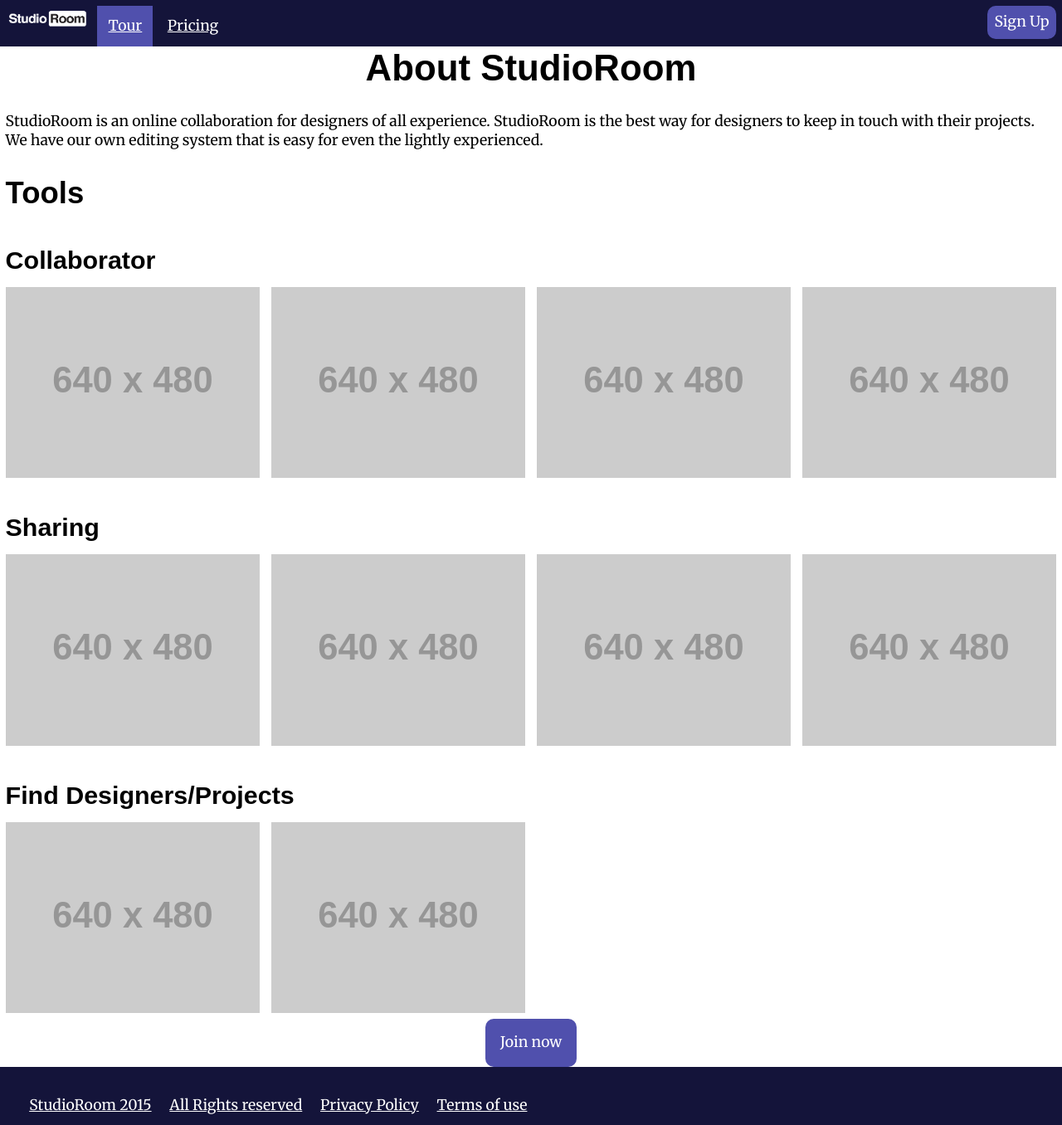
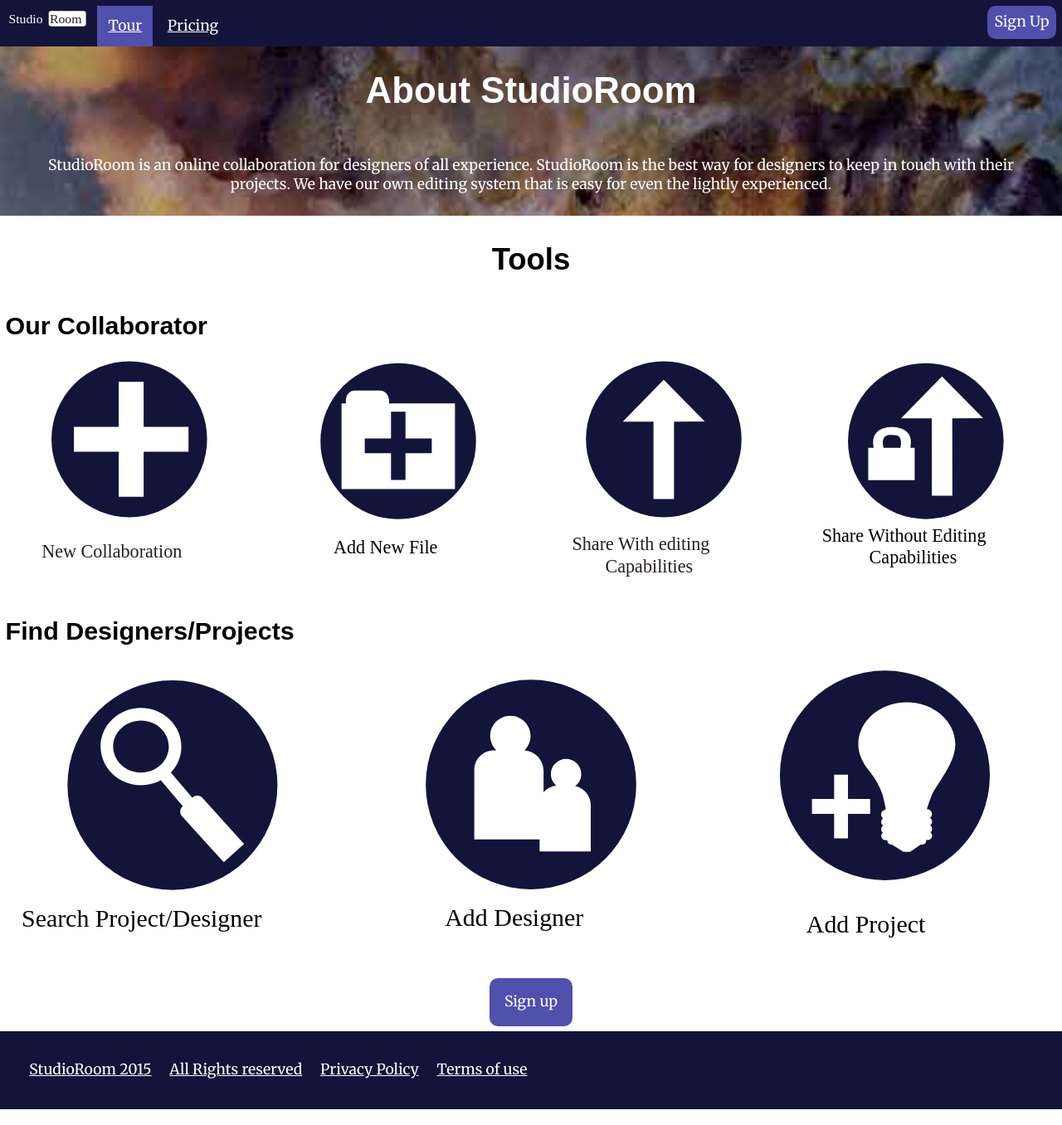
Before and after one commit to Mjams/dsn1675-saas-website, a plain HTML site: page tour.html in a window 1280 px wide. Shown: the whole page at 83% size. Drawn offline with Linux system fonts and the light colour scheme; placeholder pictures from the web are drawn by us.

Commit message:
fixed all html, added proper images to the tour page

```diff
--- a/tour.html
+++ b/tour.html
@@ -23,64 +23,55 @@
 <div class="grid">
   <nav id="nav" class="blue-back unit xs-1 s-1 m-1 l-1">
     <ol class="list-group list-group--inline push-0">
-        <li class="island-quarter"><a href="index.html"><img class="logo-size" src="images/logo.png" alt=""></a></li>
+        <li class="island-quarter"><a href="index.html"><img class="logo-size" src="images/logo.svg" alt=""></a></li>
         <li class="island-half current"><a class="white-txt" href="#">Tour</a></li>
         <li class="island-half"><a class="white-txt"href="price.html">Pricing</a></li>
         <li class="island-quarter media__img--reversed"><a class="btn-2" href="signup.html">Sign Up</a></li>
     </ol>
   </nav>
 </div>
-
-<h1 class="text-center">About StudioRoom</h1>
-<p class="gutter-quarter">StudioRoom is an online collaboration for designers of all experience. StudioRoom is the best way for designers to keep in touch with their projects. We have our own editing system that is easy for even the lightly experienced.</p>
 </header>
 
+<div class="back-img white-txt">
+<h1 class=" island text-center push-0">About StudioRoom</h1>
+<p class="island text-center">StudioRoom is an online collaboration for designers of all experience. StudioRoom is the best way for designers to keep in touch with their projects. We have our own editing system that is easy for even the lightly experienced.</p>
+</div>
+
 <main id="main" role="main">
-<h2 class="gutter-quarter push-0">Tools</h2>
-<h3 class="gutter-quarter push-0 pad-top">Collaborator</h3>
+<h2 class="gutter-quarter text-center push-0">Tools</h2>
+<h3 class="gutter-quarter push-0 pad-top">Our Collaborator</h3>
 <div class="grid">
   <div class="unit xs-1 s-1 m-1-2 l-1-4">
-    <img class="img-flex island-quarter" src="http://placehold.it/640x480" alt="">
+    <img class="img-flex island-quarter" src="images/new-col.svg" alt="new collaboration">
   </div>
   <div class="unit xs-1 s-1 m-1-2 l-1-4">
-    <img class="img-flex island-quarter" src="http://placehold.it/640x480" alt="">
+    <img class="img-flex island-quarter" src="images/new-file.svg" alt="upload new file">
   </div>
   <div class="unit xs-1 s-1 m-1-2 l-1-4">
-    <img class="img-flex island-quarter" src="http://placehold.it/640x480" alt="">
+    <img class="img-flex island-quarter" src="images/edit-cap.svg" alt="share with editing capabilities">
   </div>
   <div class="unit xs-1 s-1 m-1-2 l-1-4">
-    <img class="img-flex island-quarter" src="http://placehold.it/640x480" alt="">
-  </div>
-</div>
-
-<h3 class="gutter-quarter push-0 pad-top">Sharing</h3>
-<div class="grid">
-  <div class="unit xs-1 s-1 m-1-2 l-1-4">
-    <img class="img-flex island-quarter" src="http://placehold.it/640x480" alt="">
-  </div>
-  <div class="unit xs-1 s-1 m-1-2 l-1-4">
-    <img class="img-flex island-quarter" src="http://placehold.it/640x480" alt="">
-  </div>
-  <div class="unit xs-1 s-1 m-1-2 l-1-4">
-    <img class="img-flex island-quarter" src="http://placehold.it/640x480" alt="">
-  </div>
-  <div class="unit xs-1 s-1 m-1-2 l-1-4">
-    <img class="img-flex island-quarter" src="http://placehold.it/640x480" alt="">
+    <img class="img-flex island-quarter" src="images/no-edit.svg" alt="share without editing capabilities">
   </div>
 </div>
 
 <h3 class="gutter-quarter push-0 pad-top">Find Designers/Projects</h3>
 <div class="grid">
-  <div class="unit xs-1 s-1 m-1-2 l-1-4">
-    <img class="img-flex island-quarter" src="http://placehold.it/640x480" alt="">
+  <div class="unit xs-1 s-1 m-1-3 l-1-3">
+    <img class="img-flex island-quarter" src="images/search.svg" alt="search for projects and designers">
   </div>
-  <div class="unit xs-1 s-1 m-1-2 l-1-4">
-    <img class="img-flex island-quarter" src="http://placehold.it/640x480" alt="">
+
+  <div class="unit xs-1 s-1 m-1-3 l-1-3">
+    <img class="img-flex island-quarter" src="images/add-des.svg" alt="add designer">
+  </div>
+
+  <div class="unit xs-1 s-1 m-1-3 l-1-3">
+    <img class="img-flex island-quarter" src="images/add-pro.svg" alt="add new project">
   </div>
 </div>
 
-<div class="text-center" role="button">
-  <a class="btn" href="signup.html">Join now</a>
+<div class="text-center island-quarter" role="button">
+  <a class="btn" href="signup.html">Sign up</a>
 </div>
 </main>
 
```
Also changed, not shown: index.html (+1 -1 lines), price.html (+9 -8 lines), signup.html (+1 -2 lines), images/add-des.svg (added), images/add-pro.svg (added), images/edit-cap.svg (added), images/logo.png (deleted), images/new-col.svg (added), images/new-file.svg (added), images/no-edit.svg (added), images/search.svg (added).
